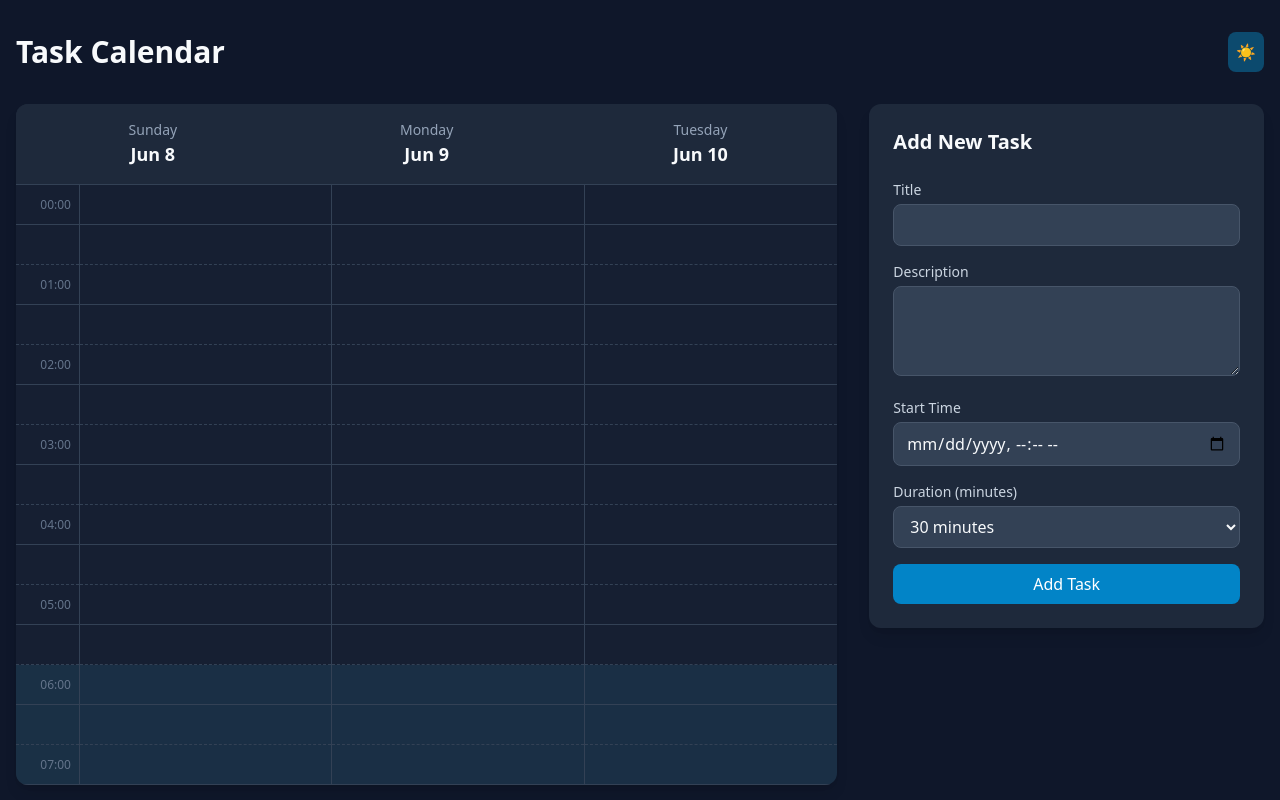
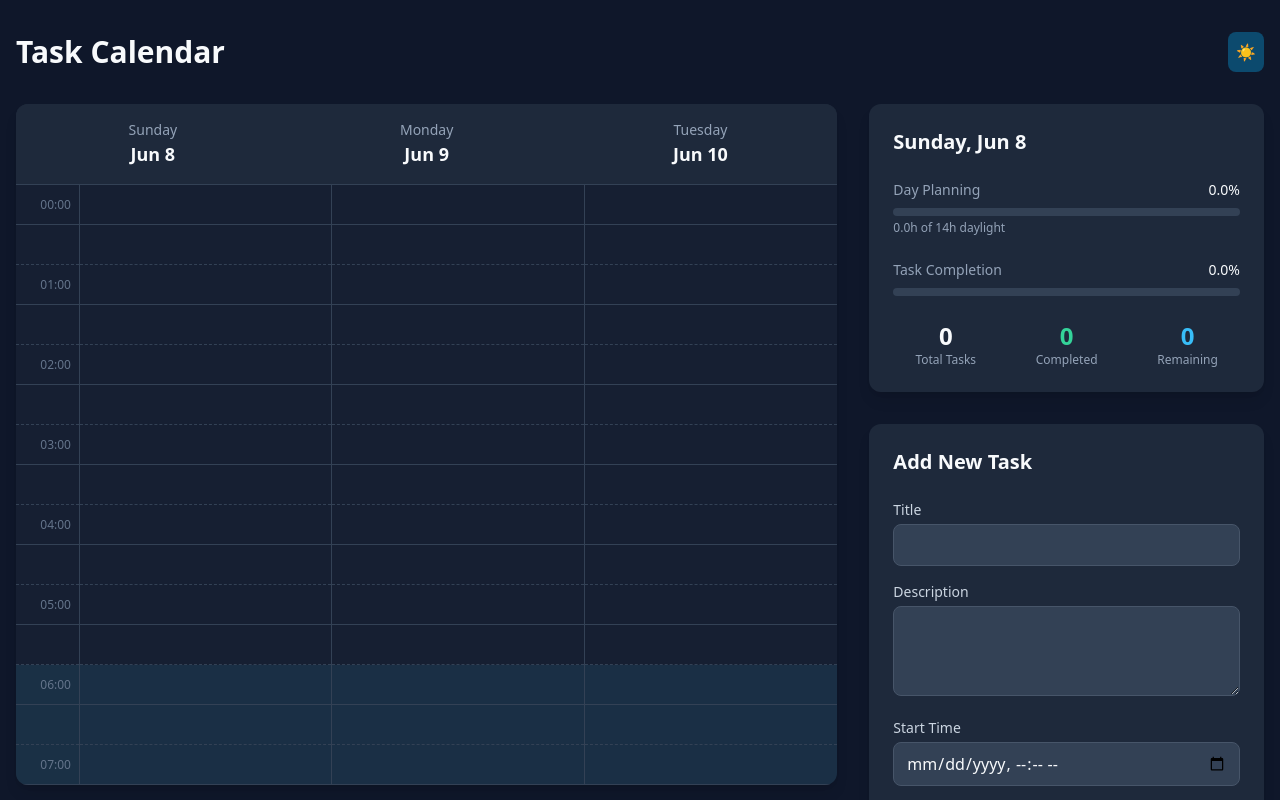
Before and after one commit to abramandis/taskcalendar, a React (Vite) app: page / in a window 1280 px wide. Shown: the top 800 px of the page. Built offline with nearby package versions, Linux system fonts and the light colour scheme.

Commit message:
Daily Performance Metrics

```diff
--- a/src/App.tsx
+++ b/src/App.tsx
@@ -1,6 +1,7 @@
 import React, { useState, useEffect } from 'react';
 import Calendar from './components/Calendar';
 import TaskForm from './components/TaskForm';
+import DayMetrics from './components/DayMetrics';
 import { Task } from './types';
 
 function App() {
@@ -54,7 +55,13 @@ function App() {
               onAddTask={addTask}
             />
           </div>
-          <div>
+          <div className="space-y-8">
+            <DayMetrics
+              tasks={tasks}
+              date={new Date()}
+              sunriseHour={6}
+              sunsetHour={20}
+            />
             <TaskForm onAddTask={addTask} />
           </div>
         </div>
--- /dev/null
+++ b/src/components/DayMetrics.tsx
@@ -0,0 +1,107 @@
+import React from 'react';
+import { Task } from '../types';
+
+interface DayMetricsProps {
+  tasks: Task[];
+  date: Date;
+  sunriseHour: number;
+  sunsetHour: number;
+}
+
+const DayMetrics: React.FC<DayMetricsProps> = ({ tasks, date, sunriseHour, sunsetHour }) => {
+  // Filter tasks for the specific date
+  const dayTasks = tasks.filter(task => {
+    const taskDate = new Date(task.startTime);
+    return taskDate.toDateString() === date.toDateString();
+  });
+
+  // Calculate metrics
+  const totalTasks = dayTasks.length;
+  const completedTasks = dayTasks.filter(task => task.completed).length;
+  const remainingTasks = totalTasks - completedTasks;
+  const completionPercentage = totalTasks > 0 ? (completedTasks / totalTasks) * 100 : 0;
+
+  // Calculate total scheduled hours
+  const totalScheduledHours = dayTasks.reduce((total, task) => {
+    return total + (task.duration / 60); // Convert minutes to hours
+  }, 0);
+
+  // Calculate available daylight hours
+  const daylightHours = sunsetHour - sunriseHour;
+  const planningPercentage = (totalScheduledHours / daylightHours) * 100;
+
+  return (
+    <div className="bg-white dark:bg-neutral-800 rounded-xl shadow-lg p-6 transition-colors duration-200">
+      <h2 className="text-xl font-semibold mb-6 text-neutral-900 dark:text-neutral-50">
+        {date.toLocaleDateString('en-US', { weekday: 'long', month: 'short', day: 'numeric' })}
+      </h2>
+
+      <div className="space-y-6">
+        {/* Planning Progress */}
+        <div>
+          <div className="flex justify-between items-center mb-2">
+            <span className="text-sm text-neutral-600 dark:text-neutral-400">Day Planning</span>
+            <span className="text-sm font-medium text-neutral-900 dark:text-neutral-50">
+              {planningPercentage.toFixed(1)}%
+            </span>
+          </div>
+          <div className="h-2 bg-neutral-200 dark:bg-neutral-700 rounded-full overflow-hidden">
+            <div
+              className="h-full bg-primary-500 dark:bg-primary-400 transition-all duration-300"
+              style={{ width: `${Math.min(planningPercentage, 100)}%` }}
+            />
+          </div>
+          <div className="text-xs text-neutral-500 dark:text-neutral-400 mt-1">
+            {totalScheduledHours.toFixed(1)}h of {daylightHours}h daylight
+          </div>
+        </div>
+
+        {/* Task Completion */}
+        <div>
+          <div className="flex justify-between items-center mb-2">
+            <span className="text-sm text-neutral-600 dark:text-neutral-400">Task Completion</span>
+            <span className="text-sm font-medium text-neutral-900 dark:text-neutral-50">
+              {completionPercentage.toFixed(1)}%
+            </span>
+          </div>
+          <div className="h-2 bg-neutral-200 dark:bg-neutral-700 rounded-full overflow-hidden">
+            <div
+              className="h-full bg-accent-500 dark:bg-accent-400 transition-all duration-300"
+              style={{ width: `${completionPercentage}%` }}
+            />
+          </div>
+        </div>
+
+        {/* Task Stats */}
+        <div className="grid grid-cols-3 gap-4">
+          <div className="text-center">
+            <div className="text-2xl font-semibold text-neutral-900 dark:text-neutral-50">
+              {totalTasks}
+            </div>
+            <div className="text-xs text-neutral-500 dark:text-neutral-400">
+              Total Tasks
+            </div>
+          </div>
+          <div className="text-center">
+            <div className="text-2xl font-semibold text-accent-500 dark:text-accent-400">
+              {completedTasks}
+            </div>
+            <div className="text-xs text-neutral-500 dark:text-neutral-400">
+              Completed
+            </div>
+          </div>
+          <div className="text-center">
+            <div className="text-2xl font-semibold text-primary-500 dark:text-primary-400">
+              {remainingTasks}
+            </div>
+            <div className="text-xs text-neutral-500 dark:text-neutral-400">
+              Remaining
+            </div>
+          </div>
+        </div>
+      </div>
+    </div>
+  );
+};
+
+export default DayMetrics;
```
